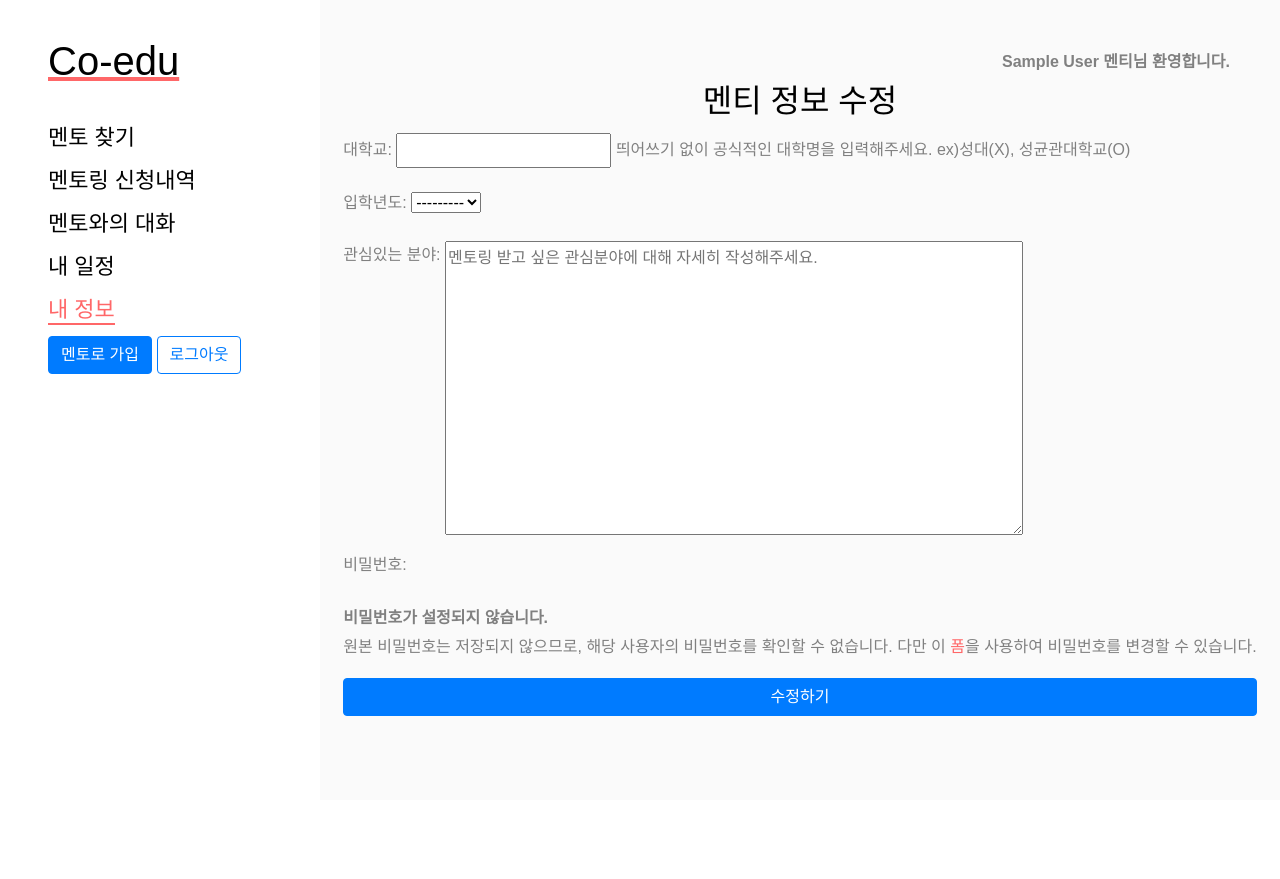
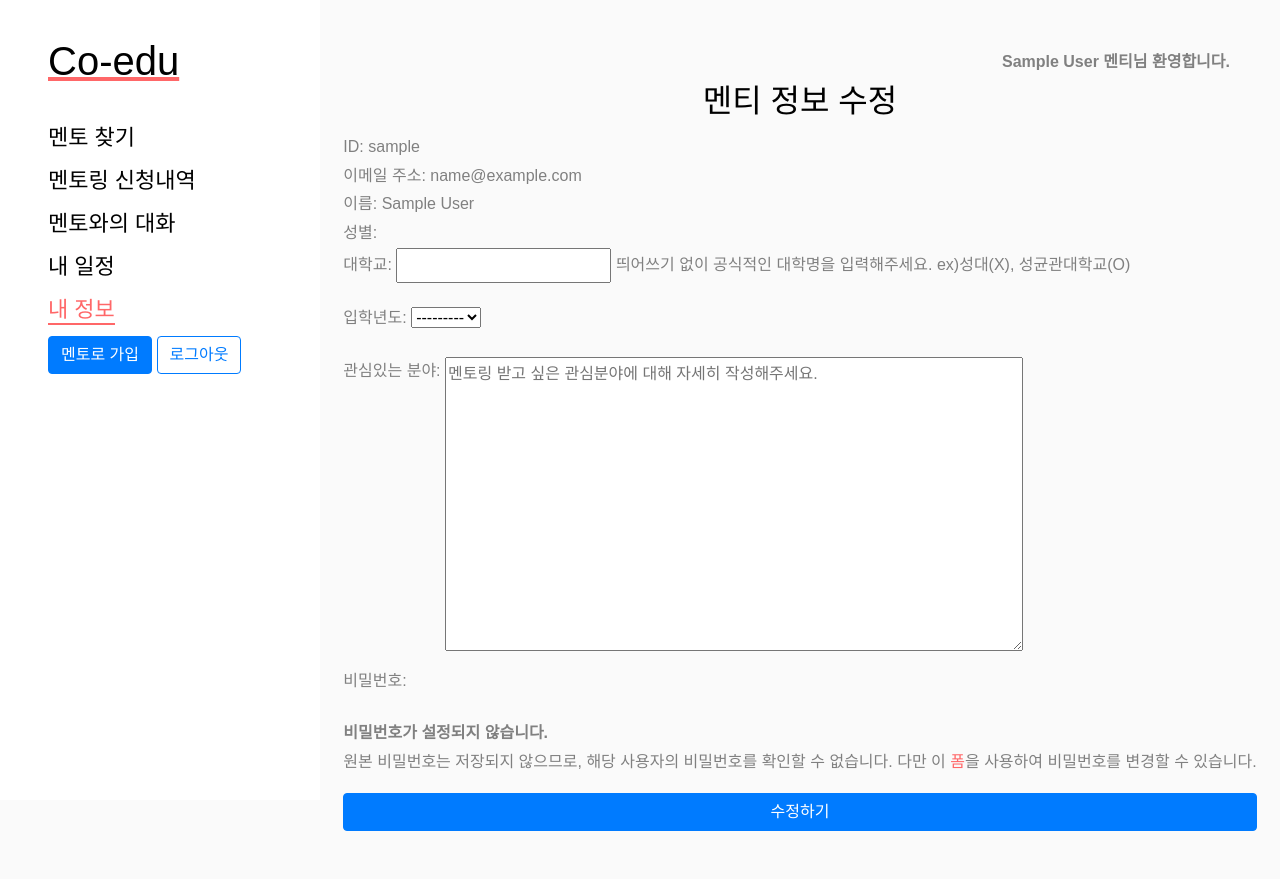
Before and after one commit to SeungEun1002/co-edu, a Django app: page /mentee/info/ in a window 1280 px wide. Before the commit the page ends 716 px from the top, so only its background shows below. Run offline with Django 3.2, Linux system fonts and the light colour scheme; the visitor is signed in with stand-in values (Sample User, id 1); some libraries are stand-ins or nearby versions.

Commit message:
mentee-info

```diff
--- a/coedu/cron.py
+++ b/coedu/cron.py
@@ -5,8 +5,6 @@
 
 from datetime import timedelta
 
-def print_log():
-    print('log')
 
 def hour_schedule():
     _, _, now = get_cur_week_datetime()
--- a/coedu/settings/prod.py
+++ b/coedu/settings/prod.py
@@ -8,5 +8,5 @@
 STATIC_ROOT = os.path.join(BASE_DIR, 'static')
 
 CRONJOBS = [
-    ('* * * * *', 'coedu.cron.print_log', f'>> {os.path.join(BASE_DIR, "coedu", "cron.log")}')
+    ('* * * * *', 'coedu.cron.hour_schedule', f'>> {os.path.join(BASE_DIR, "coedu", "cron.log")}')
 ]
--- a/mentee/templates/mentee/mentee_info.html
+++ b/mentee/templates/mentee/mentee_info.html
@@ -5,9 +5,17 @@
 
     <div class="d-flex flex-column align-items-center">
         <h2>멘티 정보 수정</h2>
+
         <form action="" method="post" class="d-flex flex-column">
+            <div>
+                ID:  {{  user.username  }}<br>
+                이메일 주소:  {{  user.email  }}<br>
+                이름:  {{ user.name }}<br>
+                성별:  {{ user.get_gender_display }}<br>
+            </div>
             {% csrf_token %}
             {{ form.as_p }}
+
             <input type="submit" value="수정하기" class="btn btn-primary">
         </form>
     </div>
```
